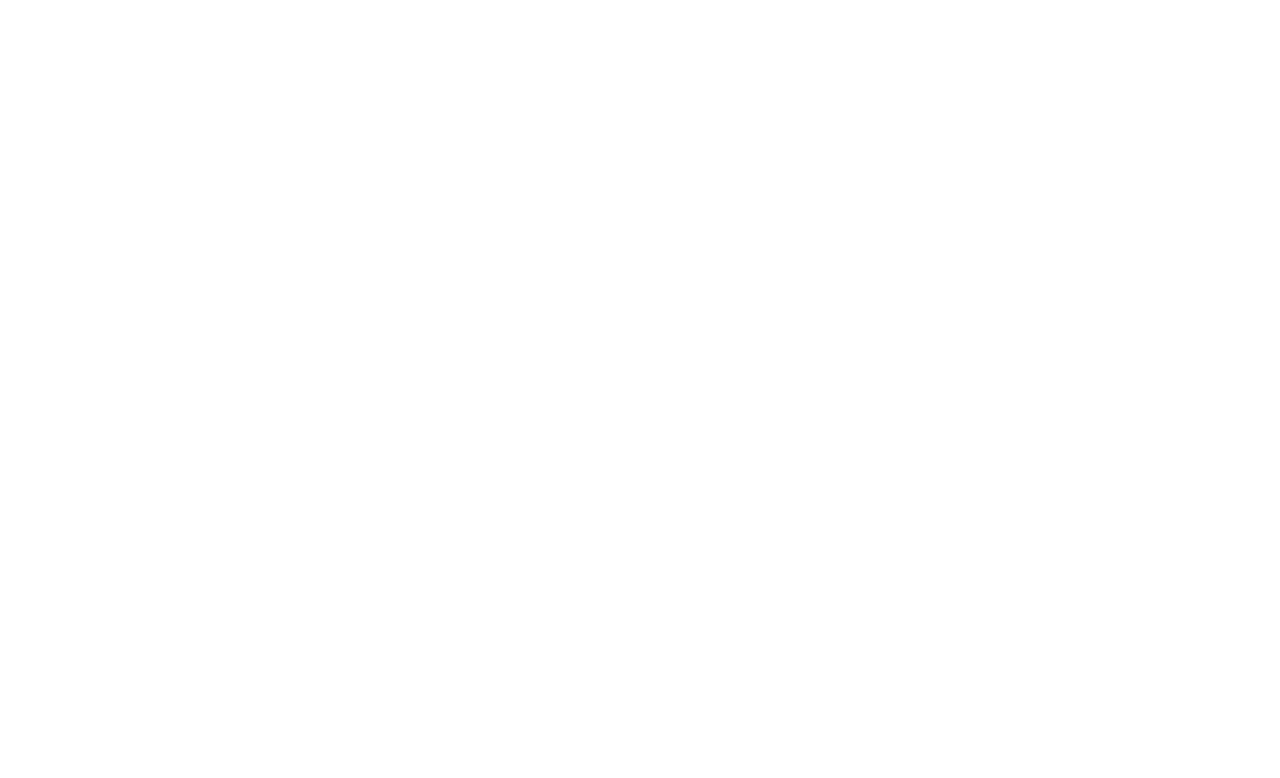
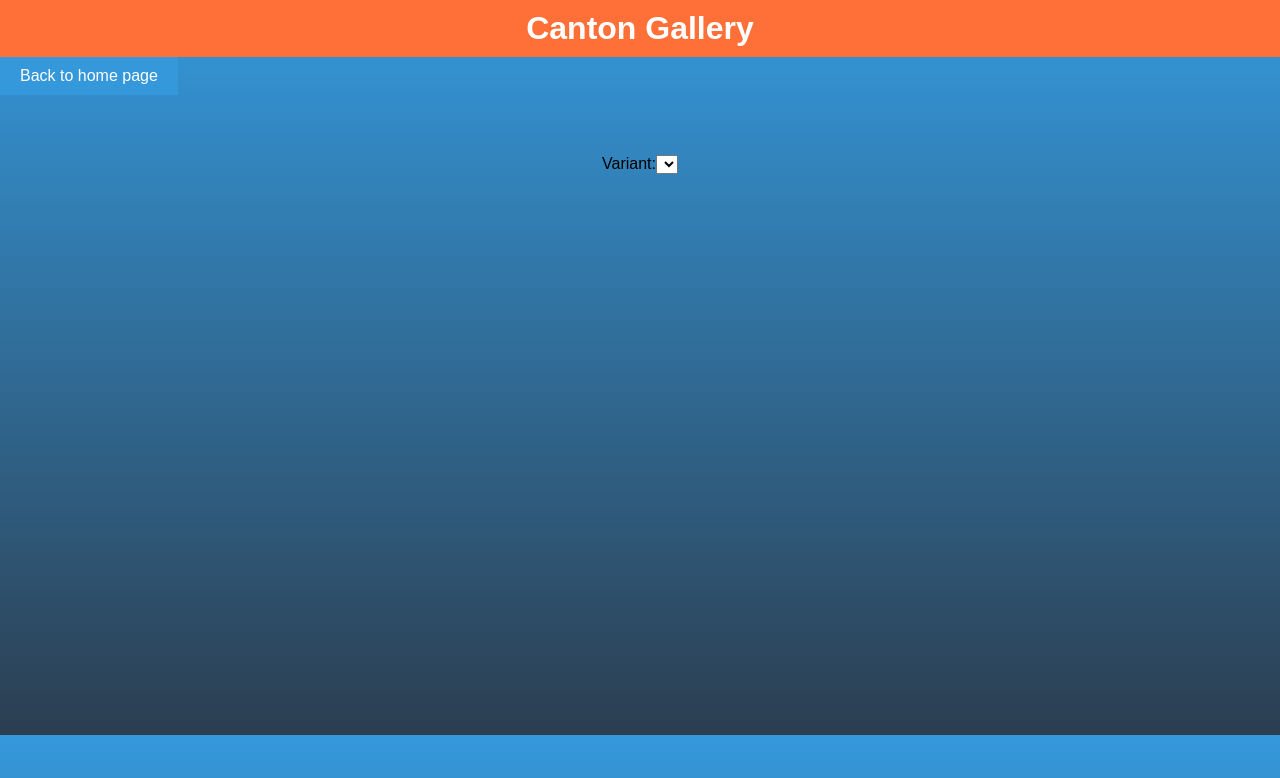
Before and after one commit to daminim1/daminim1.github.io-V2, a plain HTML site: page pages/Canton_Page.html in a window 1280 px wide. Drawn offline with Linux system fonts and the light colour scheme; some packages are replaced by stand-ins of ours; a script that the page names is missing.

Commit message:
update index and canton html
added button to index and put the canton model viewer in the Canton_Page

```diff
--- a/pages/Canton_Page.html
+++ b/pages/Canton_Page.html
@@ -0,0 +1,94 @@
+<!DOCTYPE html>
+<html lang="en">
+<head>
+    <meta charset="UTF-8">
+    <meta name="viewport" content="width=device-width, initial-scale=1.0">
+    <title>Canton bottle test</title>
+    <style>
+        body {
+            background: linear-gradient(to bottom, #3498db, #2c3e50);
+            margin: 0;
+            font-family: 'Arial', sans-serif;
+            overflow-x: hidden;
+        }
+
+        h1 {
+            text-align: center;
+            background-color: #ff7038;
+            color: #fff;
+            padding: 10px;
+            margin: 0;
+        }
+
+        div {
+            display: flex;
+            flex-direction: row;
+            justify-content: space-around;
+            padding: 20px;
+        }
+
+        model-viewer {
+            width: 400px;
+            height: 600px;
+            margin: 0 10px;
+            background-color: unset;
+        }
+
+        button {
+            padding: 10px 20px;
+            font-size: 16px;
+            background-color: #3498db;
+            color: #fff;
+            border: none;
+            cursor: pointer;
+        }
+
+    </style>
+    <script type="module" src="https://ajax.googleapis.com/ajax/libs/model-viewer/3.3.0/model-viewer.min.js"></script>
+</head>
+<body>
+    <h1>Canton Gallery</h1>
+    <button onclick="window.location.href='index.html'">Back to home page</button>
+    <div>
+
+        <model-viewer
+            id="canton_bottle"
+            src="assets/models/canton_Bottle.glb"
+            alt="Canton Bottle 3D Model"
+            camera-controls touch-action="pan-y"
+            ar
+            ar-modes="webxr scene-viewer quick-look"
+            ar environment-image="assets/environment/poly_haven_studio_1k.hdr">
+            <div class="controls">
+                <div>Variant: <select id="variant"></select></div>
+            </div>
+        </model-viewer>
+
+        <script>
+            const modelViewerBottle = document.querySelector("model-viewer#canton_bottle");
+            const select = document.querySelector('#variant');
+
+            modelViewerBottle.addEventListener('load', () => {
+                const names = modelViewerBottle.availableVariants;
+                for (const name of names) {
+                    const option = document.createElement('option');
+                    option.value = name;
+                    option.textContent = name;
+                    select.appendChild(option);
+                }
+                // Adds a default option.
+                const option = document.createElement('option');
+                option.value = 'default';
+                option.textContent = 'Default';
+                select.appendChild(option);
+            });
+
+            select.addEventListener('input', (event) => {
+                modelViewerBottle.variantName = event.target.value === 'default' ? null : event.target.value;
+            });
+        </script>
+
+
+    </div>
+</body>
+</html>
```
Also changed, not shown: index.html (+1 -1 lines).
